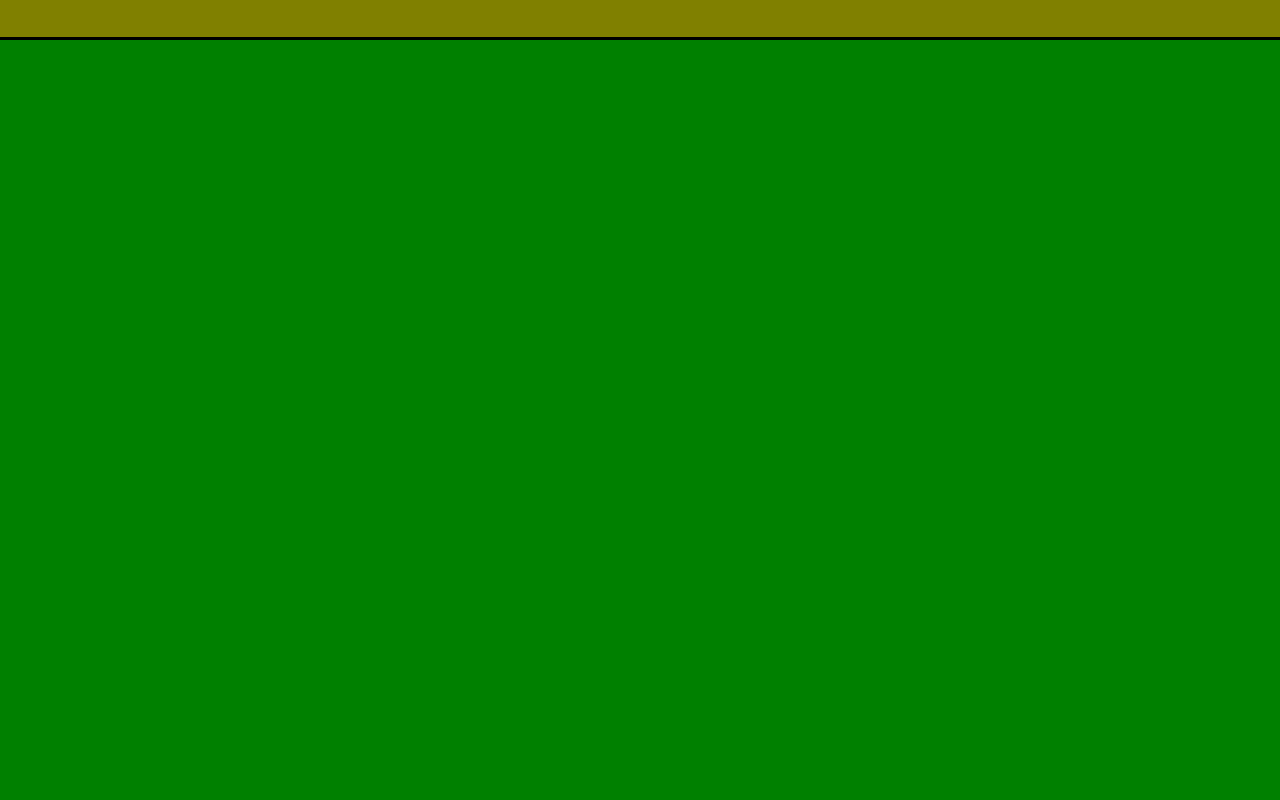
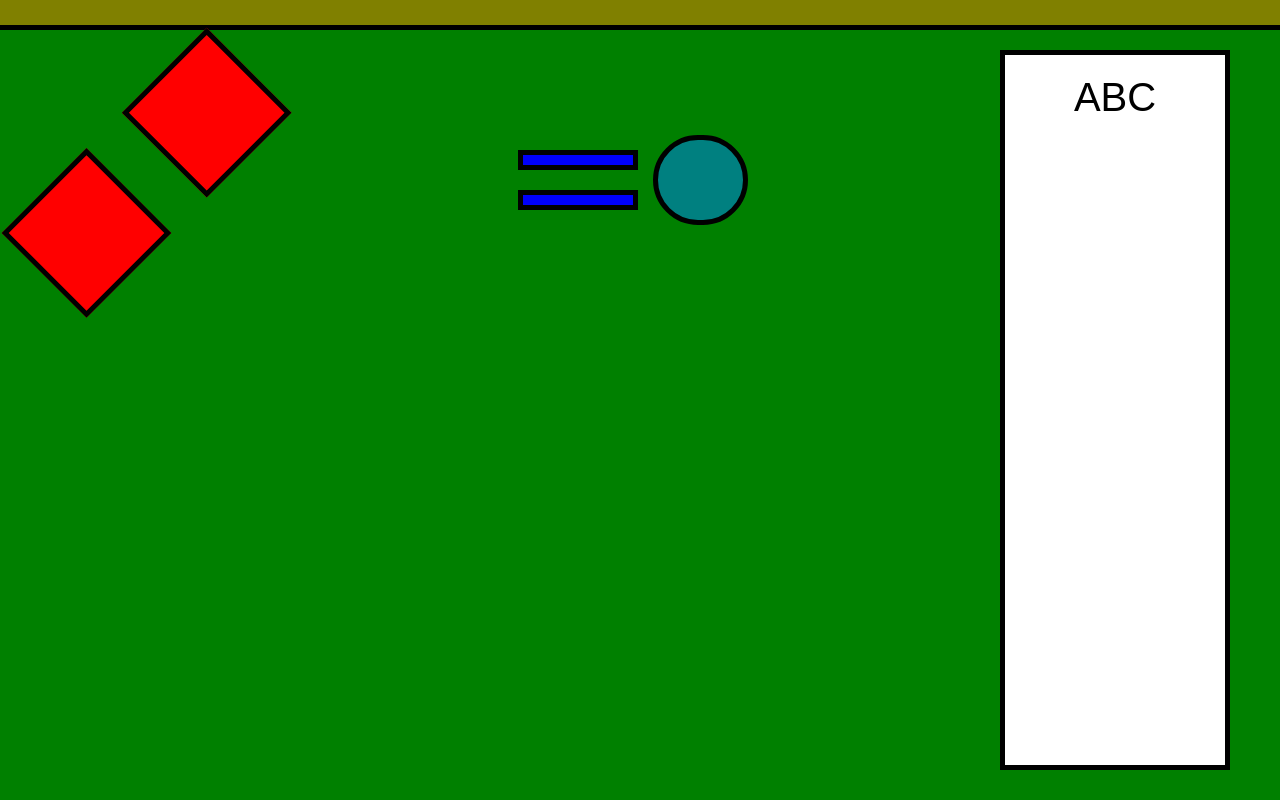
Before and after one commit to Majeev/Optimo, a plain HTML site: page index.html in a window 1280 px wide. Drawn offline with Linux system fonts and the light colour scheme.

Commit message:
feat: add view for large devices

```diff
--- a/index.html
+++ b/index.html
@@ -1,13 +1,38 @@
 <!DOCTYPE html>
 <html lang="en">
-<head>
-    <meta charset="UTF-8">
-    <meta http-equiv="X-UA-Compatible" content="IE=edge">
-    <meta name="viewport" content="width=device-width, initial-scale=1.0">
+  <head>
+    <meta charset="UTF-8" />
+    <meta http-equiv="X-UA-Compatible" content="IE=edge" />
+    <meta name="viewport" content="width=device-width, initial-scale=1.0" />
     <title>Document</title>
-    <link rel="stylesheet" href="style.css">
-</head>
-<body>
-    <header></header>
-</body>
+    <link rel="stylesheet" href="style.css" />
+  </head>
+  <body>
+    <main id="main">
+      <header></header>
+
+      <div class="content__wrapper">
+        <div class="squares__wrapper">
+          <div class="square_left"></div>
+          <div class="square_right"></div>
+        </div>
+
+        <div class="figures__wrapper">
+          <div class="figures__container">
+            <div class="lines__wrapper">
+              <div class="line_top"></div>
+              <div class="line_bottom"></div>
+            </div>
+            <div class="circle"></div>
+          </div>
+        </div>
+
+        <div class="rectangle__wrapper">
+          <div class="rectangle">
+            <span>ABC</span>
+          </div>
+        </div>
+      </div>
+    </main>
+  </body>
 </html>
--- a/style.css
+++ b/style.css
@@ -1,18 +1,89 @@
-* {
-    padding: 0;
-    margin: 0;
-    box-sizing: border-box;
+:root {
+  --border: 5px solid black;
 }
 
+* {
+  box-sizing: border-box;
+  margin: 0;
+  padding: 0;
+}
 body {
-    background-color: #008000;
-    height: 100vh;
-    max-height: 100vh;
+  background-color: #008000;
 }
 
 header {
-    width: 100%;
-    background-color: #808000;
-    height: 5%;
-    border-bottom: 3px solid black;
+  background-color: #808000;
+  border-bottom: var(--border);
+  height: 30px;
+  width: 100%;
 }
+
+.content__wrapper {
+  display: flex;
+  flex-wrap: wrap;
+  justify-content: space-between;
+  width: 100%;
+}
+
+.squares__wrapper {
+  height: fit-content;
+  rotate: 45deg;
+  width: 301px;
+}
+
+.square_left,
+.square_right {
+  aspect-ratio: 1/1;
+  background-color: #ff0000;
+  border: var(--border);
+  margin: 10px 0px 50px 65px;
+  width: 120px;
+}
+
+.figures__wrapper {
+  width: 300px;
+}
+
+.figures__container {
+  align-items: center;
+  display: flex;
+  justify-content: center;
+  margin: 100px 0;
+}
+.line_top,
+.line_bottom {
+  background-color: #0000fa;
+  border: var(--border);
+  height: 20px;
+  margin: 20px 0;
+  width: 120px;
+}
+.circle {
+  background-color: #008080;
+  border-radius: 50px;
+  border: var(--border);
+  height: 90px;
+  margin: 0 15px;
+  width: 95px;
+}
+
+.rectangle__wrapper {
+  width: 300px;
+}
+
+.rectangle {
+  background-color: white;
+  border: var(--border);
+  height: 90vh;
+  margin: 20px;
+  min-height: 300px;
+  text-align: center;
+  width: 230px;
+}
+.rectangle span {
+  font-family: Arial, Helvetica, sans-serif;
+  font-size: 2.5rem;
+  font-weight: 500;
+  position: relative;
+  top: 20px;
+}
```
